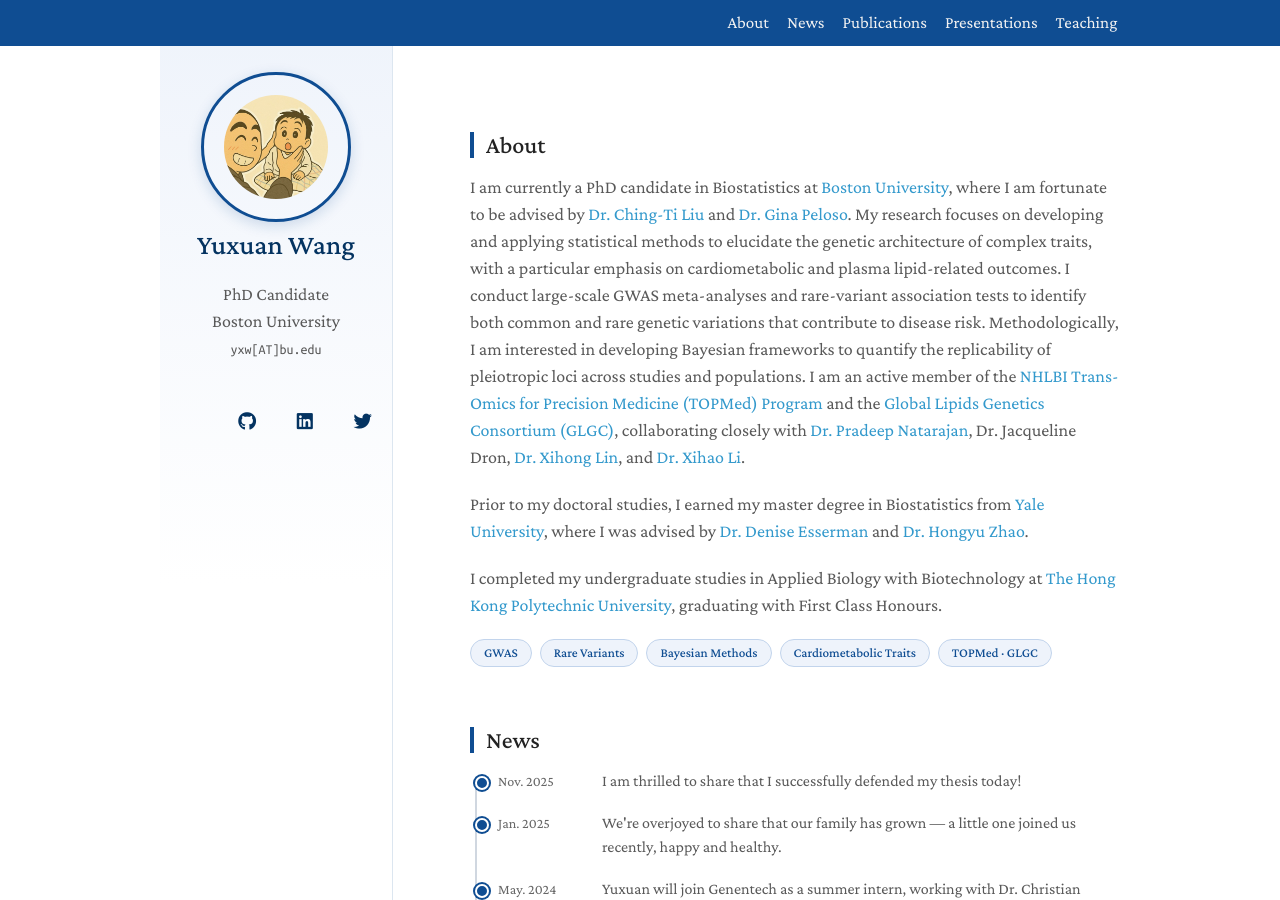
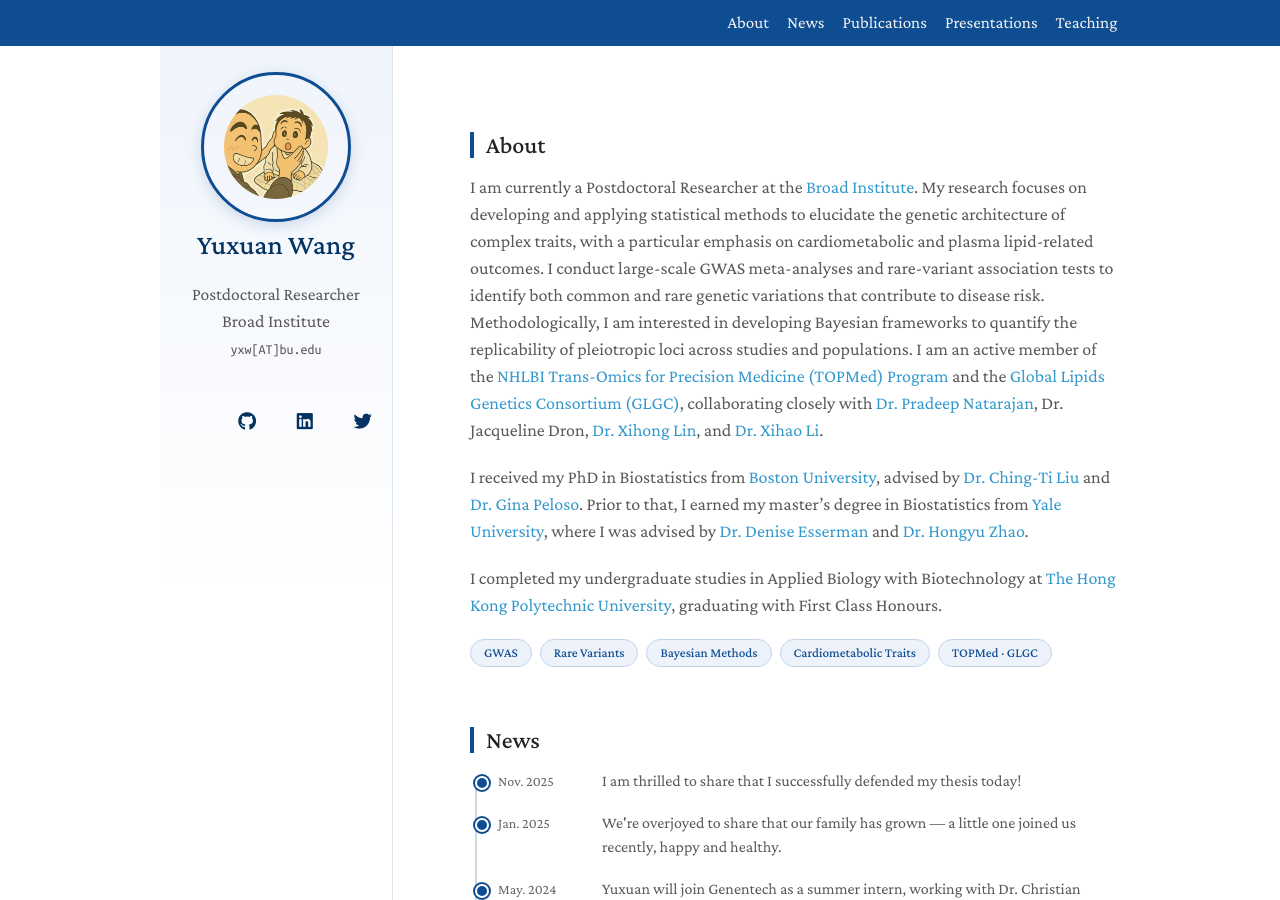
Before and after one commit to yxwyx/yxwyx.github.io, a Jekyll site: the page built from index.md, in a window 1280 px wide and 900 px high. Built offline with Jekyll 4.4.1, drawn with Linux system fonts in a browser that asks for light colours; nearby versions of some CDN libraries; a style sheet for code colours, icons or effects is not loaded.

Commit message:
Update position to postdoc at Broad

```diff
--- a/_config.yml
+++ b/_config.yml
@@ -1,16 +1,16 @@
 # Basic Information
 title: Yuxuan Wang
-position: PhD Candidate
-affiliation: Boston University
-affiliation_link: https://www.bu.edu/sph/departments/biostatistics/
+position: Postdoctoral Researcher
+affiliation: Broad Institute
+affiliation_link: https://www.broadinstitute.org/
 email: yxw[AT]bu.edu
 url: https://www.yuxuanwang.org
 canonical: https://www.yuxuanwang.org
 
 # Search Engine Optimization (SEO)
 # The following information is used to improve the website traffic from search engines, e.g., Google.
-keywords: yuxuan wang, wang yuxuan, biostatistics, human genetics, statistical genetics, gwas, rare variants, boston university
-description: Yuxuan Wang is a PhD candidate in Biostatistics at Boston University. His research focuses on statistical methods for genetic association studies, GWAS meta-analysis, and Bayesian frameworks for complex traits.
+keywords: yuxuan wang, wang yuxuan, biostatistics, human genetics, statistical genetics, gwas, rare variants, broad institute, boston university
+description: Yuxuan Wang is a Postdoctoral Researcher at the Broad Institute. His research focuses on statistical methods for genetic association studies, GWAS meta-analysis, and Bayesian frameworks for complex traits.
 
 # The option is used to show the last update time.
 enable_last_update: false
--- a/index.md
+++ b/index.md
@@ -6,9 +6,9 @@
 
 <h2 class="section-heading" id="about">About</h2>
 
-I am currently a PhD candidate in Biostatistics at [Boston University](https://www.bu.edu/), where I am fortunate to be advised by [Dr. Ching-Ti Liu](https://www.bu.edu/sph/profile/ching-ti-liu/) and [Dr. Gina Peloso](https://www.bu.edu/sph/profile/gina-peloso/). My research focuses on developing and applying statistical methods to elucidate the genetic architecture of complex traits, with a particular emphasis on cardiometabolic and plasma lipid-related outcomes. I conduct large-scale GWAS meta-analyses and rare-variant association tests to identify both common and rare genetic variations that contribute to disease risk. Methodologically, I am interested in developing Bayesian frameworks to quantify the replicability of pleiotropic loci across studies and populations. I am an active member of the [NHLBI Trans-Omics for Precision Medicine (TOPMed) Program](https://topmed.nhlbi.nih.gov) and the [Global Lipids Genetics Consortium (GLGC)](https://www.lipidgenetics.org), collaborating closely with [Dr. Pradeep Natarajan](https://natarajanlab.mgh.harvard.edu/pradeep-natarajan/), Dr. Jacqueline Dron, [Dr. Xihong Lin](https://hsph.harvard.edu/profile/xihong-lin/), and [Dr. Xihao Li](https://www.xihaoli.org).
+I am currently a Postdoctoral Researcher at the [Broad Institute](https://www.broadinstitute.org/). My research focuses on developing and applying statistical methods to elucidate the genetic architecture of complex traits, with a particular emphasis on cardiometabolic and plasma lipid-related outcomes. I conduct large-scale GWAS meta-analyses and rare-variant association tests to identify both common and rare genetic variations that contribute to disease risk. Methodologically, I am interested in developing Bayesian frameworks to quantify the replicability of pleiotropic loci across studies and populations. I am an active member of the [NHLBI Trans-Omics for Precision Medicine (TOPMed) Program](https://topmed.nhlbi.nih.gov) and the [Global Lipids Genetics Consortium (GLGC)](https://www.lipidgenetics.org), collaborating closely with [Dr. Pradeep Natarajan](https://natarajanlab.mgh.harvard.edu/pradeep-natarajan/), Dr. Jacqueline Dron, [Dr. Xihong Lin](https://hsph.harvard.edu/profile/xihong-lin/), and [Dr. Xihao Li](https://www.xihaoli.org).
 
-Prior to my doctoral studies, I earned my master degree in Biostatistics from [Yale University](https://ysph.yale.edu/), where I was advised by [Dr. Denise Esserman](https://ysph.yale.edu/profile/denise_esserman/) and [Dr. Hongyu Zhao](https://ysph.yale.edu/profile/hongyu_zhao/).
+I received my PhD in Biostatistics from [Boston University](https://www.bu.edu/), advised by [Dr. Ching-Ti Liu](https://www.bu.edu/sph/profile/ching-ti-liu/) and [Dr. Gina Peloso](https://www.bu.edu/sph/profile/gina-peloso/). Prior to that, I earned my master's degree in Biostatistics from [Yale University](https://ysph.yale.edu/), where I was advised by [Dr. Denise Esserman](https://ysph.yale.edu/profile/denise_esserman/) and [Dr. Hongyu Zhao](https://ysph.yale.edu/profile/hongyu_zhao/).
 
 I completed my undergraduate studies in Applied Biology with Biotechnology at [The Hong Kong Polytechnic University](https://www.polyu.edu.hk/), graduating with First Class Honours.
 
```
